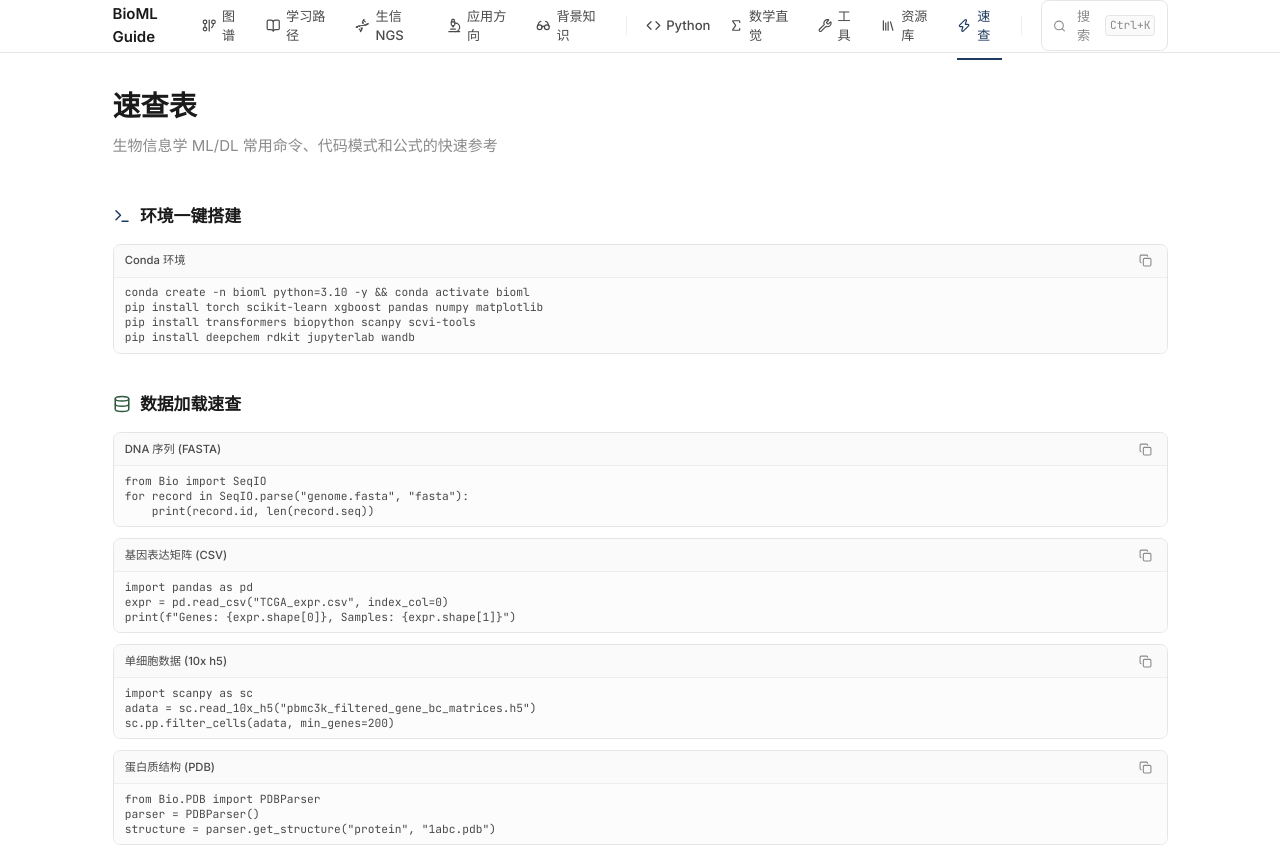
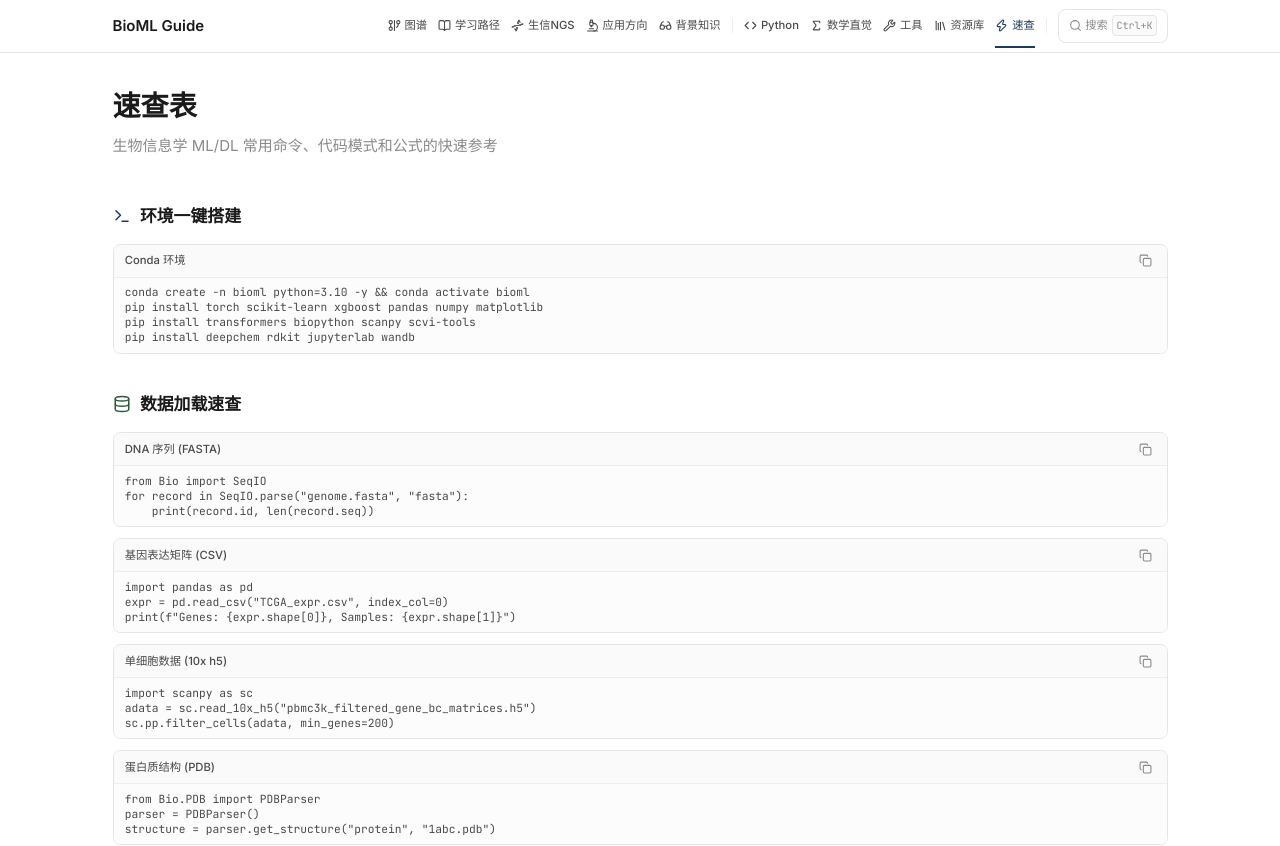
Before and after one commit to Hayesss/bioml-guide, a React (Vite) app: page /#/cheatsheet in a window 1280 px wide. Shown: the top 846 px of the page. Built offline with nearby package versions, Linux system fonts and the light colour scheme.

Commit message:
fix: 导航栏字体缩小至xs + 间距缩小 + 搜索按钮文字恢复

```diff
--- a/src/components/Navbar.tsx
+++ b/src/components/Navbar.tsx
@@ -41,11 +41,11 @@ export default function Navbar({ onSearch }: NavbarProps) {
           BioML Guide
         </Link>
 
-        <div className="hidden md:flex items-center gap-5">
+        <div className="hidden md:flex items-center gap-3">
           {navGroups.map((group, gi) => (
-            <div key={gi} className="flex items-center gap-5">
+            <div key={gi} className="flex items-center gap-3">
               {gi > 0 && (
-                <div className="w-px h-5 bg-brand-border-light" />
+                <div className="w-px h-4 bg-brand-border-light" />
               )}
               {group.items.map((item) => {
                 const active = location.pathname === item.path;
@@ -53,9 +53,9 @@ export default function Navbar({ onSearch }: NavbarProps) {
                   <Link
                     key={item.path}
                     to={item.path}
-                    className={`relative flex items-center gap-1.5 text-sm font-medium no-underline transition-colors ${active ? 'text-brand-accent' : 'text-brand-ink-light'}`}
+                    className={`relative flex items-center gap-1 text-xs font-medium no-underline transition-colors whitespace-nowrap ${active ? 'text-brand-accent' : 'text-brand-ink-light'}`}
                   >
-                    <item.icon size={15} />
+                    <item.icon size={13} />
                     {item.label}
                     {active && (
                       <span className="absolute -bottom-4 left-0 right-0 h-0.5 bg-brand-accent" />
@@ -65,14 +65,14 @@ export default function Navbar({ onSearch }: NavbarProps) {
               })}
             </div>
           ))}
-          <div className="w-px h-5 bg-brand-border-light" />
+          <div className="w-px h-4 bg-brand-border-light" />
           <button
             onClick={onSearch}
-            className="flex items-center gap-1.5 text-sm border rounded-lg px-3 py-1.5 hover:bg-gray-50 transition-colors text-brand-ink-muted border-brand-border"
+            className="flex items-center gap-1 text-xs border rounded-lg px-2.5 py-1.5 hover:bg-gray-50 transition-colors text-brand-ink-muted border-brand-border whitespace-nowrap"
           >
-            <Search size={14} />
-            <span className="hidden lg:inline">搜索</span>
-            <kbd className="hidden lg:inline text-xs px-1 py-0.5 rounded border font-mono ml-1 border-brand-border bg-brand-off-white">
+            <Search size={13} />
+            <span>搜索</span>
+            <kbd className="hidden lg:inline text-[10px] px-1 py-0.5 rounded border font-mono border-brand-border bg-brand-off-white">
               Ctrl+K
             </kbd>
           </button>
```
